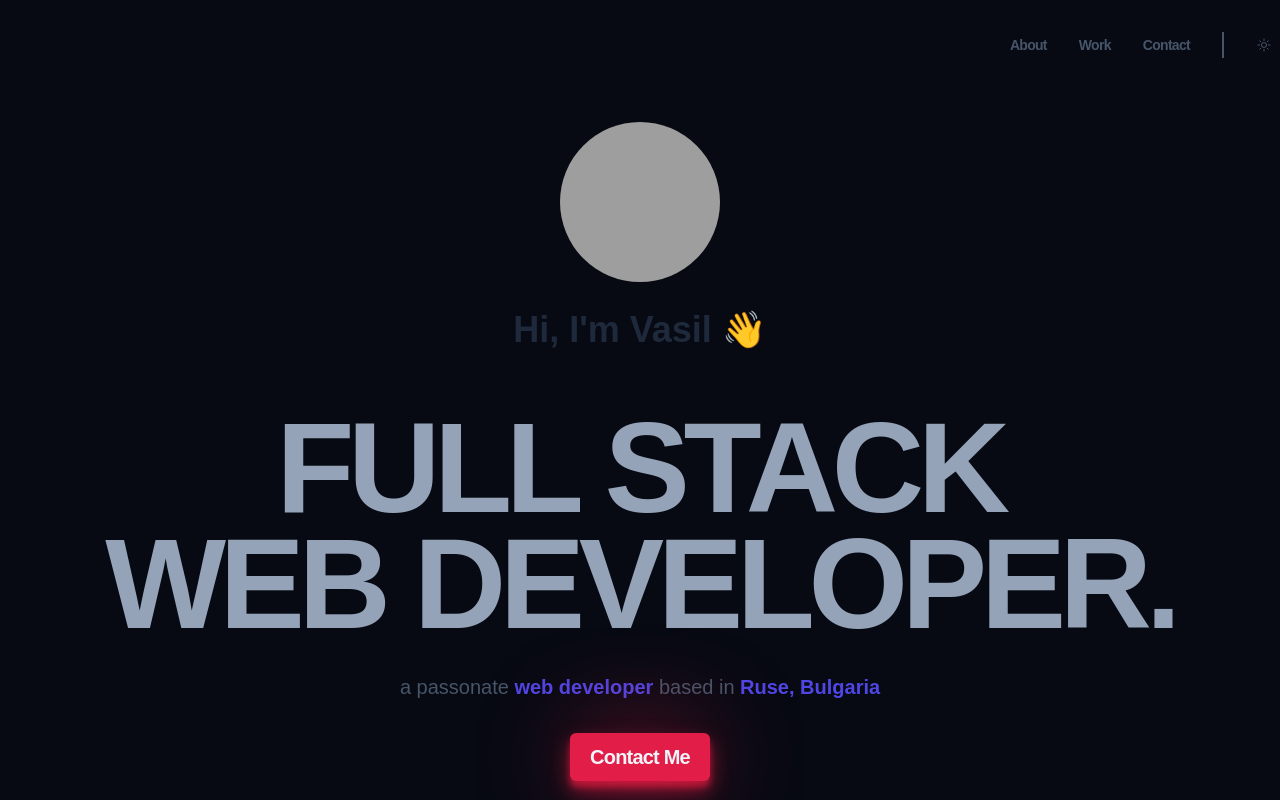
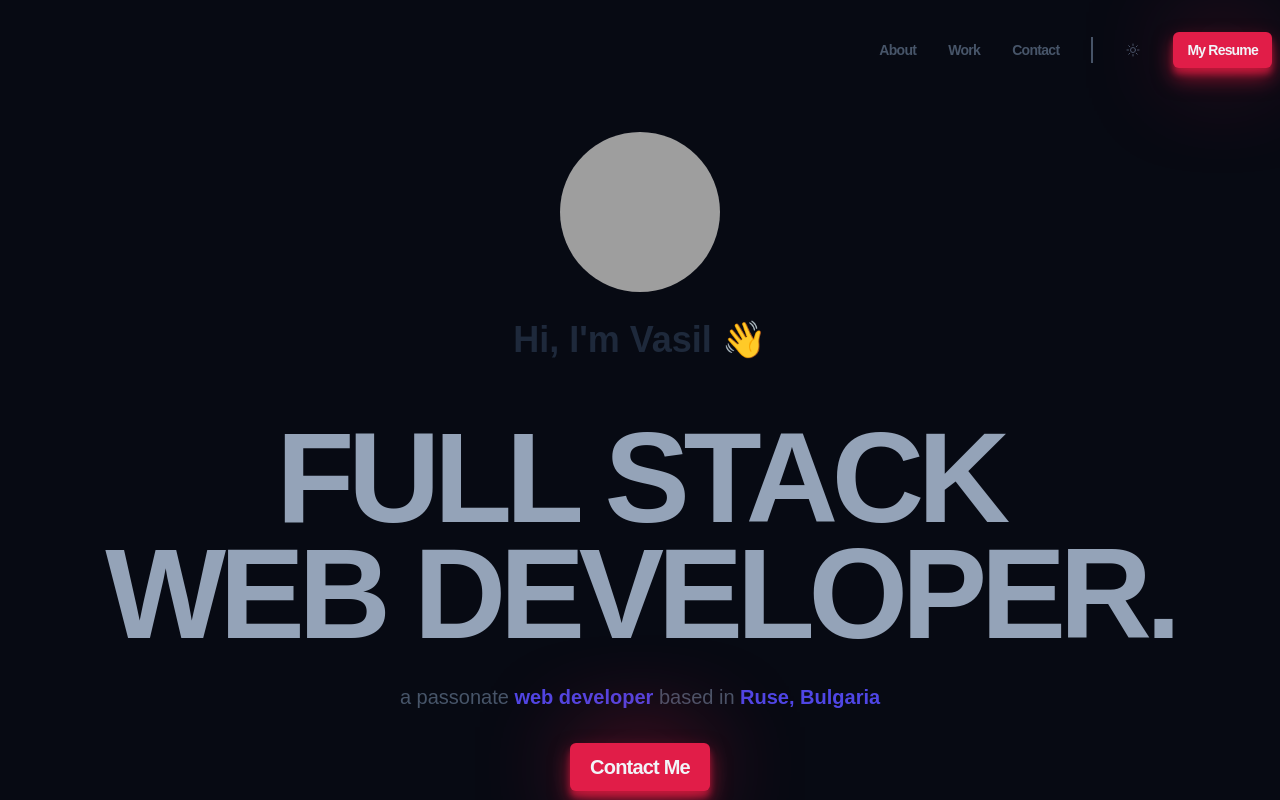
Before and after one commit to vasilignatov/vasilignatov.dev, a website built with Vite: page index.html in a window 1280 px wide. Shown: the top 800 px of the page. Built offline with nearby package versions, Linux system fonts and the light colour scheme; grey boxes are pictures that could not be loaded; a web font is replaced by a local one.

Commit message:
Upload CV

```diff
--- a/index.html
+++ b/index.html
@@ -37,10 +37,10 @@
             </svg>
           </button>
         </li>
-        <!--
+
         <li>
-          <a class="header__resume btn" href="">Resume</a>
-        </li> -->
+          <a class="header__resume btn" href="./CV-Vasil.pdf" download="CV-Vasil">My Resume</a>
+        </li>
       </ul>
       <button class="header__bars">
         <svg xmlns="http://www.w3.org/2000/svg" viewBox="0 0 24 24" fill="currentColor">
@@ -79,7 +79,7 @@
         </li>
 
         <li>
-          <a href="" class="mobile-nav__btn btn">Resume</a>
+          <a href="./CV-Vasil.pdf" download="CV-Vasil" class="mobile-nav__btn btn"> My Resume</a>
         </li>
       </ul>
     </nav>
```
Also changed, not shown: 1 other file.
